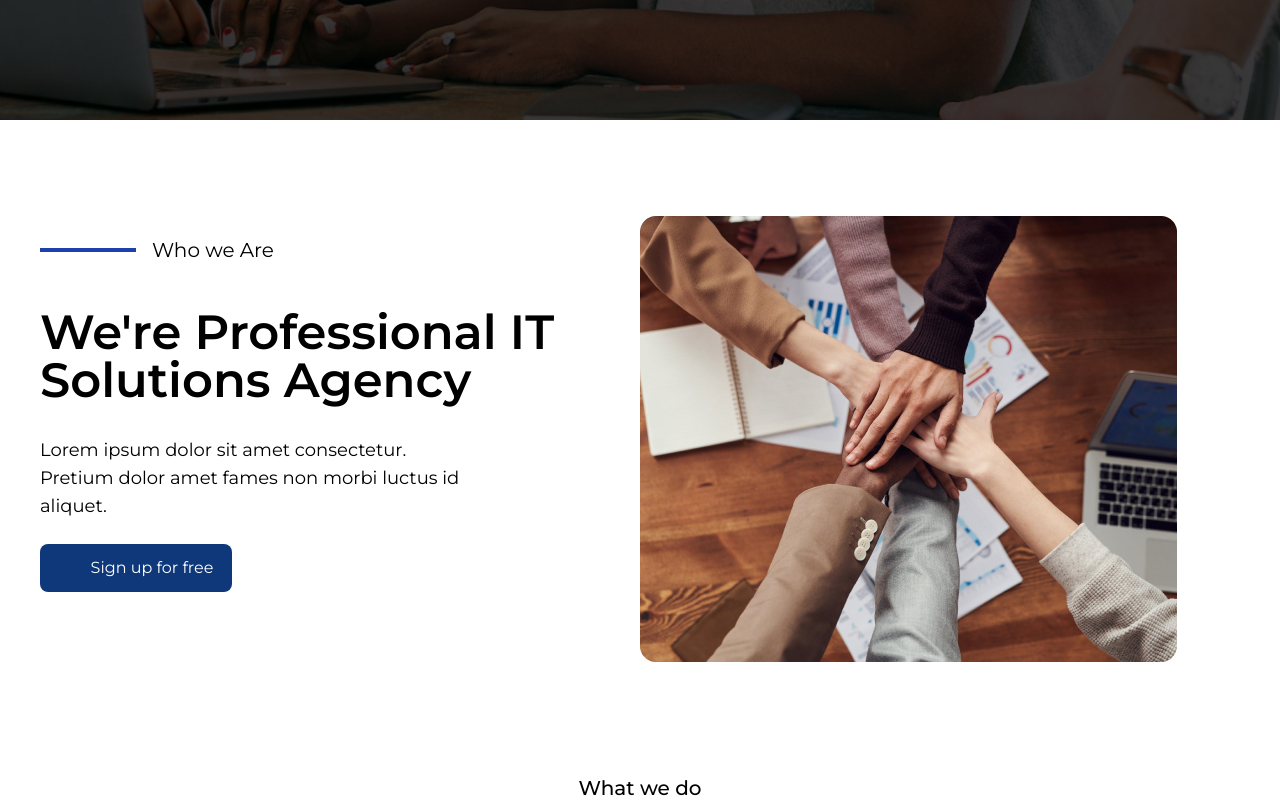
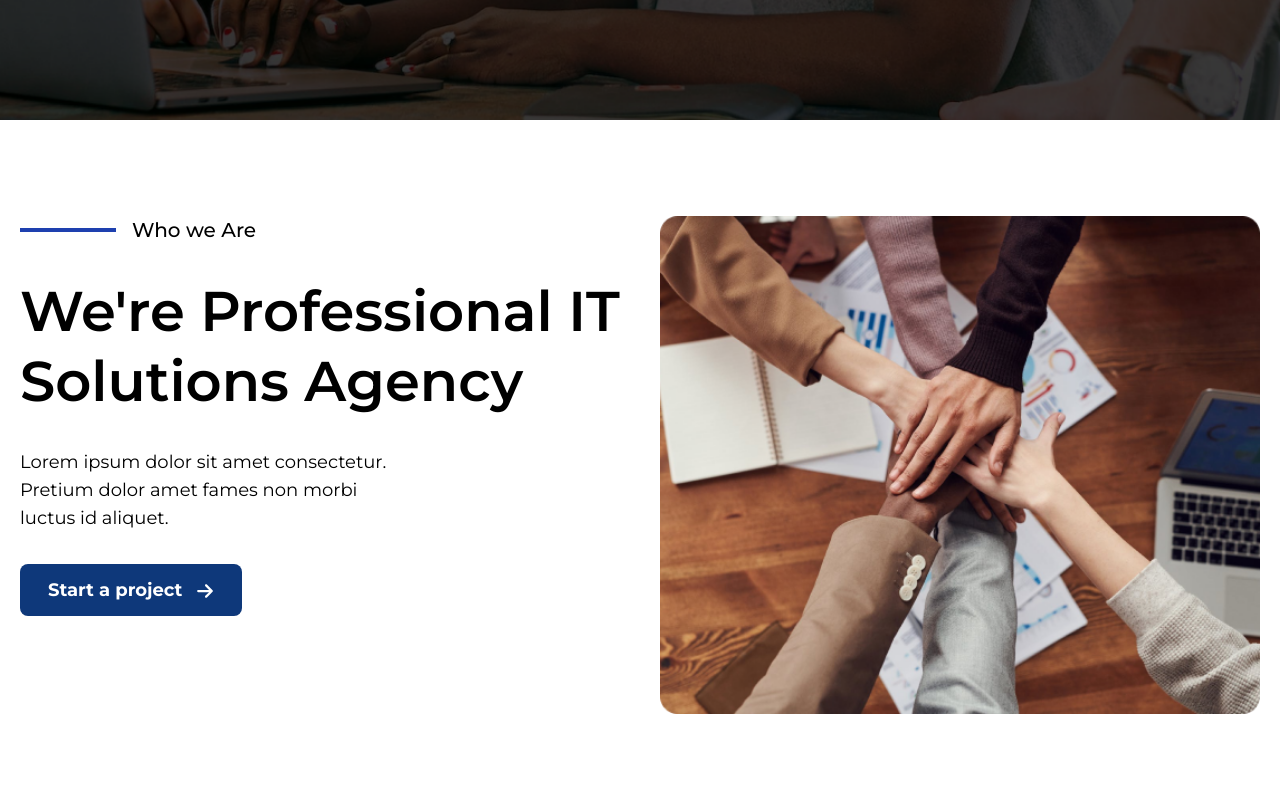
Before and after one commit to Eminence-Engineering/eminence, a React (Vite) app: page /solutions in a window 1280 px wide. Shown: the part 680-1480 px from the top of the page. Built offline with nearby package versions, Linux system fonts and the light colour scheme.

Commit message:
feat: redevelop who-we-are on solutions page

```diff
--- a/src/components/solution/CTA.jsx
+++ /dev/null
@@ -1,27 +0,0 @@
-import heroImg from "../../assets/images/Who.png"
-
-// components
-
-const HeroSection = () => {
-  return (
-    <section className="w-full bg-white py-24 p-4">
-      <div className="md:max-w-[1200px] m-auto grid md:grid-cols-2 max-w-[400px]">
-        <div className="flex flex-col justify-start gap-4">
-          <div className="relative flex py-5 items-center">
-            <div className="flex-grow max-w-24 border-2 border-blue-800"></div>
-            <span className="flex-shrink mx-4 text-xl text-black">Who we Are</span>
-          </div>
-          <h1 className="py-2 text-5xl font-semibold text-black">We're Professional IT Solutions Agency</h1>
-          <p className="py-2 pr-40 text-lg text-black">
-            Lorem ipsum dolor sit amet consectetur. Pretium dolor amet fames non morbi luctus id aliquet.
-          </p>
-
-          <button className="w-full max-w-48 text-base rounded-lg ... pl-8 text-white py-3 bg-[#0E387A]">Sign up for free</button>
-        </div>
-        <img src={heroImg} alt="hero" className="md:order-last order-first" />
-      </div>
-    </section>
-  )
-}
-
-export default HeroSection
--- /dev/null
+++ b/src/components/solution/WhoWeAre.jsx
@@ -0,0 +1,32 @@
+// images
+import heroImg from "../../assets/images/Who.png"
+
+// icons
+import { FaArrowRight } from "react-icons/fa6"
+
+const WhoWeAre = () => {
+  return (
+    <section className="w-full bg-white py-24 p-5">
+      <div className="container grid lg:grid-cols-2 gap-20 md:gap-10">
+        <div className="flex flex-col justify-start gap-5 md:gap-8 text-center md:text-left">
+          <div className="relative flex items-center justify-center md:justify-start">
+            <div className="hidden md:block flex-grow max-w-24 border-2 border-blue-800"></div>
+            <p className="flex-shrink md:mx-4 text-xl text-black font-medium">Who we Are</p>
+          </div>
+          <h1 className="text-3xl md:text-[56px] md:leading-tight font-semibold text-black">We're Professional IT Solutions Agency</h1>
+          <p className="text-lg text-black md:max-w-sm">
+            Lorem ipsum dolor sit amet consectetur. Pretium dolor amet fames non morbi luctus id aliquet.
+          </p>
+
+          <button className="max-w-fit text-lg font-bold rounded-lg text-white py-3 px-7 bg-primary mx-auto md:mx-0">
+            Start a project <FaArrowRight className="inline ml-2" />
+          </button>
+        </div>
+
+        <img src={heroImg} alt="hero" className="w-full" />
+      </div>
+    </section>
+  )
+}
+
+export default WhoWeAre
--- a/src/pages/Solution.jsx
+++ b/src/pages/Solution.jsx
@@ -1,7 +1,7 @@
 // components
 import Footer from "../components/Footer"
 import Hero from "../components/Hero"
-import CTA from "../components/solution/CTA"
+import WhoWeAre from "../components/solution/WhoWeAre"
 import CTAs from "../components/solution/CTAs"
 import Card from "../components/solution/Card"
 import ContactCard from "../components/solution/ContactCard"
@@ -16,7 +16,7 @@ const Solution = () => {
     <>
       <PageChange pageTitle="Our Solutions | Eminence" />
       <Hero bgImg={bgSolutions} pageTitle={"Our Solutions"} />
-      <CTA />
+      <WhoWeAre />
       <Card />
       <CTAs />
       <Partners />
--- a/tailwind.config.js
+++ b/tailwind.config.js
@@ -3,9 +3,9 @@ export default {
   content: ["./index.html", "./src/**/*.{js,ts,jsx,tsx}"],
   theme: {
     extend: {
-        backgroundImage: {
-          'conhero': "url('../assets/images/forcefields.png')",
-        },
+      backgroundImage: {
+        conhero: "url('../assets/images/forcefields.png')"
+      },
       colors: {
         primary: "#0E387A",
         card: "#E7EBF2",
```
